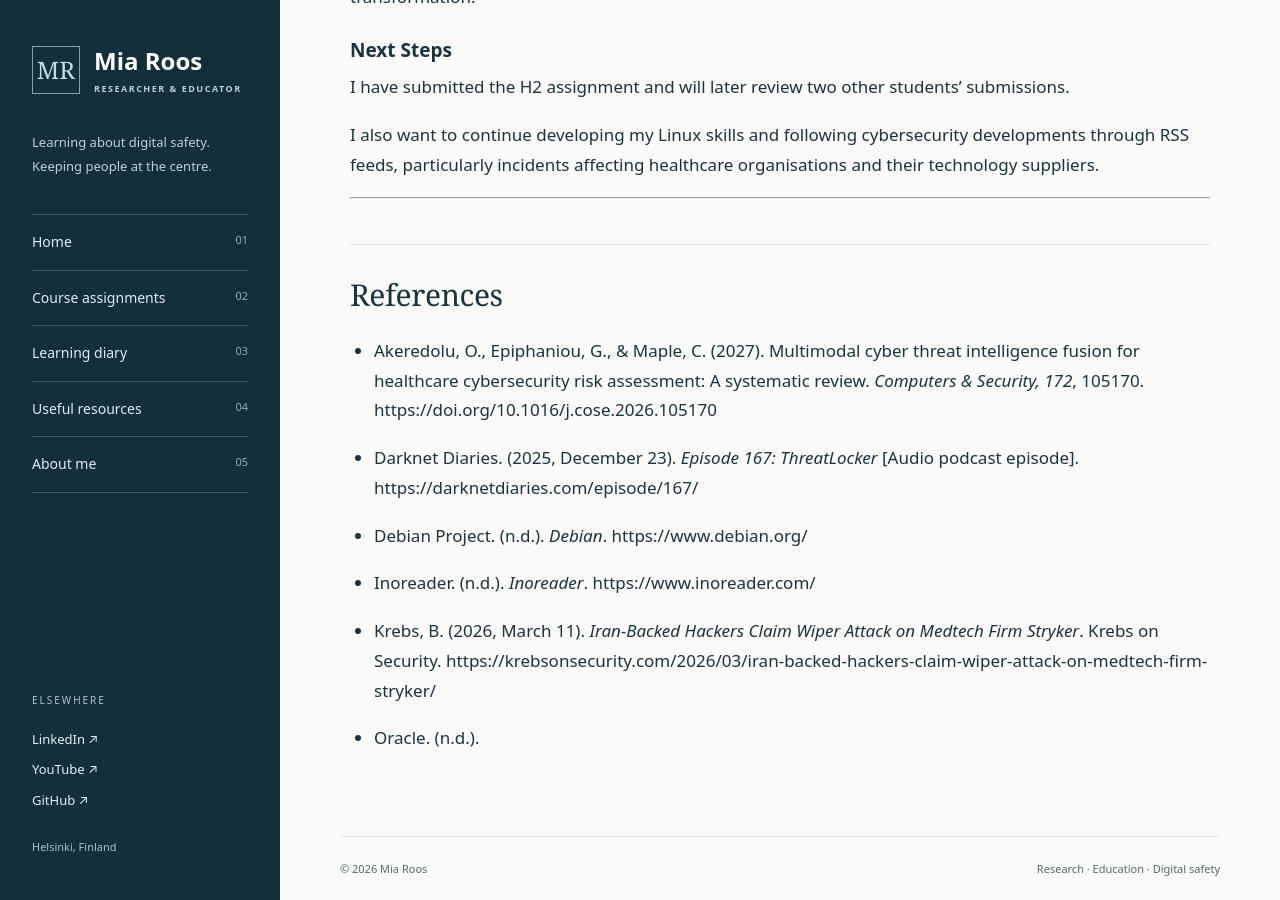
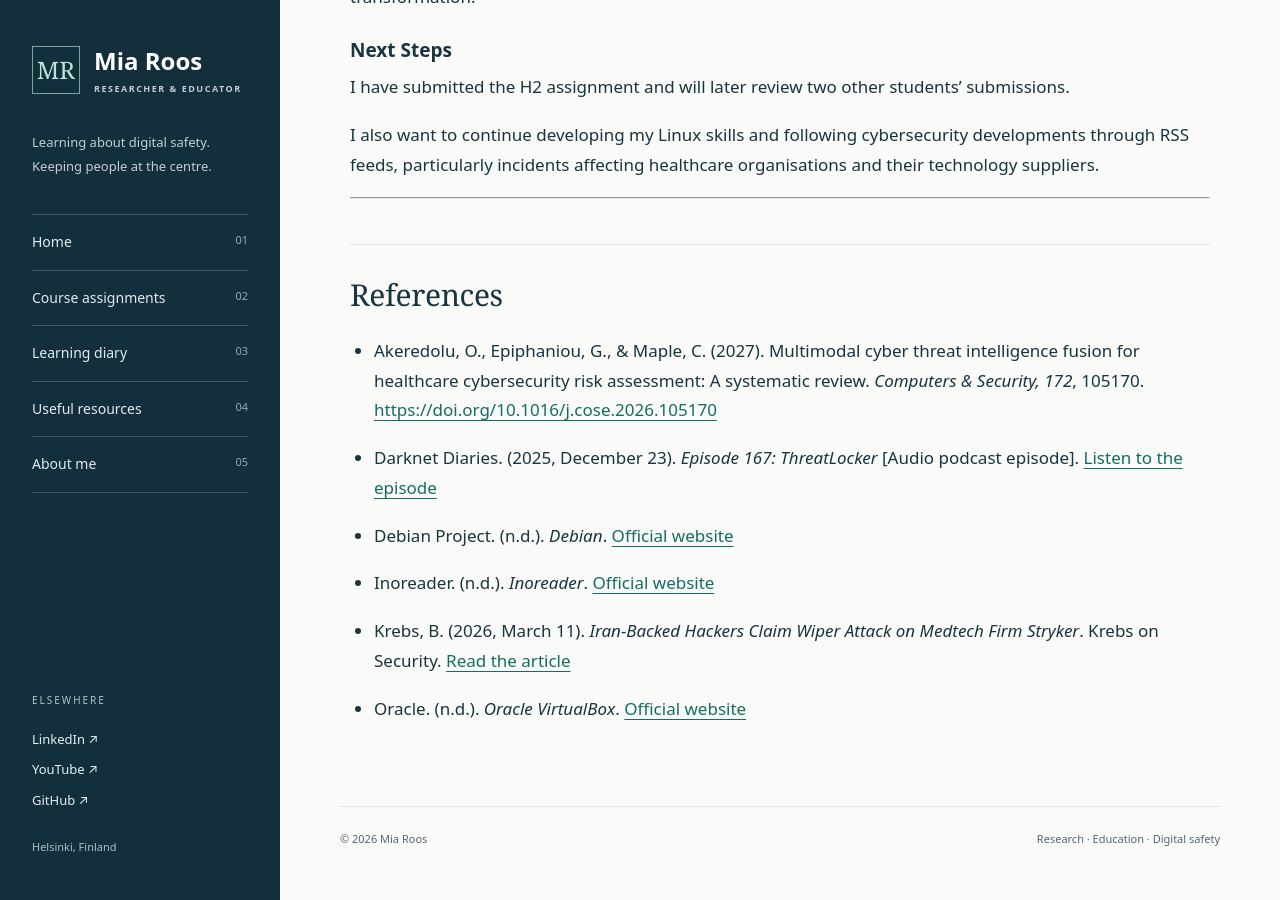
Before and after one commit to mia-roos/Cyber-Security-Studies, a Jekyll site: the page built from learning-diary/2026-11-03.md, in a window 1280 px wide and 900 px high, scrolled down 2756 px. Built offline with Jekyll 4.4.1, drawn with Linux system fonts in a browser that asks for light colours; our own code applies the rules of GitHub Pages for plain Markdown files.

Commit message:
Add hyperlinks to references in learning diary
Updated references to include hyperlinks for easier access.

```diff
--- a/learning-diary/2026-11-03.md
+++ b/learning-diary/2026-11-03.md
@@ -75,14 +75,14 @@ I also want to continue developing my Linux skills and following cybersecurity d
 
 ## References
 
-- Akeredolu, O., Epiphaniou, G., & Maple, C. (2027). Multimodal cyber threat intelligence fusion for healthcare cybersecurity risk assessment: A systematic review. *Computers & Security, 172*, 105170. https://doi.org/10.1016/j.cose.2026.105170
+- Akeredolu, O., Epiphaniou, G., & Maple, C. (2027). Multimodal cyber threat intelligence fusion for healthcare cybersecurity risk assessment: A systematic review. *Computers & Security, 172*, 105170. [https://doi.org/10.1016/j.cose.2026.105170](https://doi.org/10.1016/j.cose.2026.105170)
 
-- Darknet Diaries. (2025, December 23). *Episode 167: ThreatLocker* [Audio podcast episode]. https://darknetdiaries.com/episode/167/
+- Darknet Diaries. (2025, December 23). *Episode 167: ThreatLocker* [Audio podcast episode]. [Listen to the episode](https://darknetdiaries.com/episode/167/)
 
-- Debian Project. (n.d.). *Debian*. https://www.debian.org/
+- Debian Project. (n.d.). *Debian*. [Official website](https://www.debian.org/)
 
-- Inoreader. (n.d.). *Inoreader*. https://www.inoreader.com/
+- Inoreader. (n.d.). *Inoreader*. [Official website](https://www.inoreader.com/)
 
-- Krebs, B. (2026, March 11). *Iran-Backed Hackers Claim Wiper Attack on Medtech Firm Stryker*. Krebs on Security. https://krebsonsecurity.com/2026/03/iran-backed-hackers-claim-wiper-attack-on-medtech-firm-stryker/
+- Krebs, B. (2026, March 11). *Iran-Backed Hackers Claim Wiper Attack on Medtech Firm Stryker*. Krebs on Security. [Read the article](https://krebsonsecurity.com/2026/03/iran-backed-hackers-claim-wiper-attack-on-medtech-firm-stryker/)
 
-- Oracle. (n.d.).
+- Oracle. (n.d.). *Oracle VirtualBox*. [Official website](https://www.virtualbox.org/)
```
